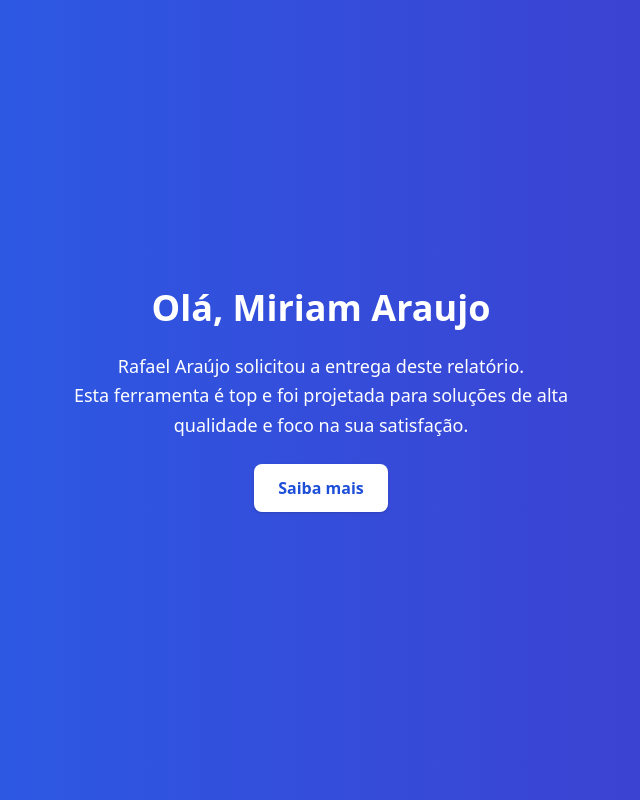
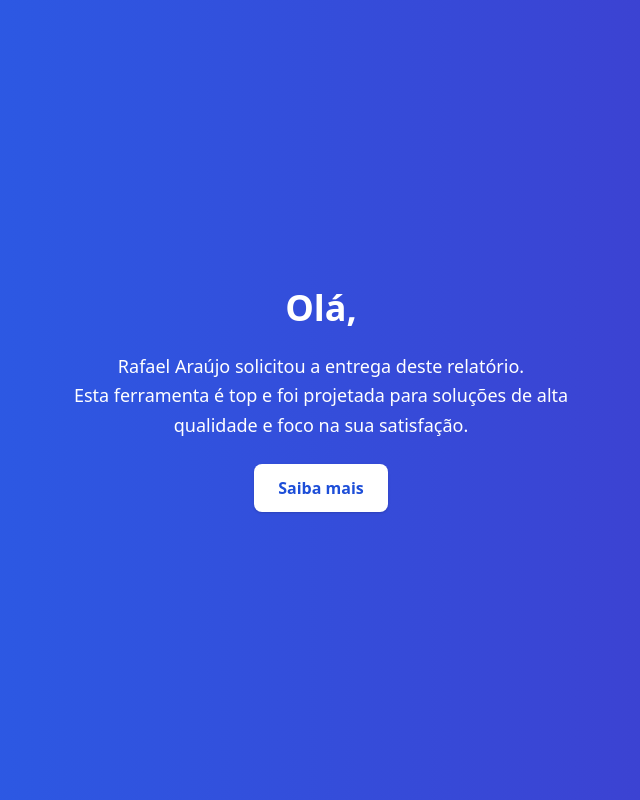
Before and after one commit to rafael45/Profissional, a website: page public/index.html in a window 1280 px wide. Shown: the whole page, without its empty margins (319-959 px from the left). Drawn offline with nearby package versions, Linux system fonts and the light colour scheme.

Commit message:
Update index.html

```diff
--- a/public/index.html
+++ b/public/index.html
@@ -8,7 +8,7 @@
 </head>
 <body class="min-h-screen flex items-center justify-center bg-gradient-to-r from-blue-600 to-indigo-700 text-white p-4">
   <div class="max-w-lg text-center space-y-6">
-    <h1 class="text-4xl font-extrabold">Olá, Miriam Araujo</h1>
+    <h1 class="text-4xl font-extrabold">Olá, </h1>
     <p class="text-lg leading-relaxed">
       Rafael Araújo solicitou a entrega deste relatório.<br>
       Esta ferramenta é top e foi projetada para soluções de alta qualidade e foco na sua satisfação.
```
